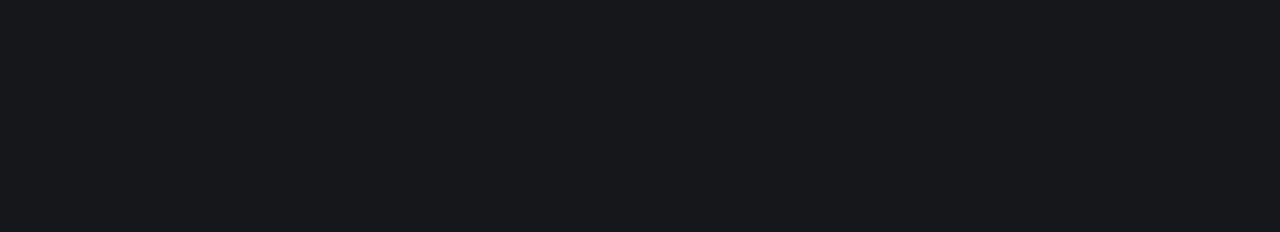
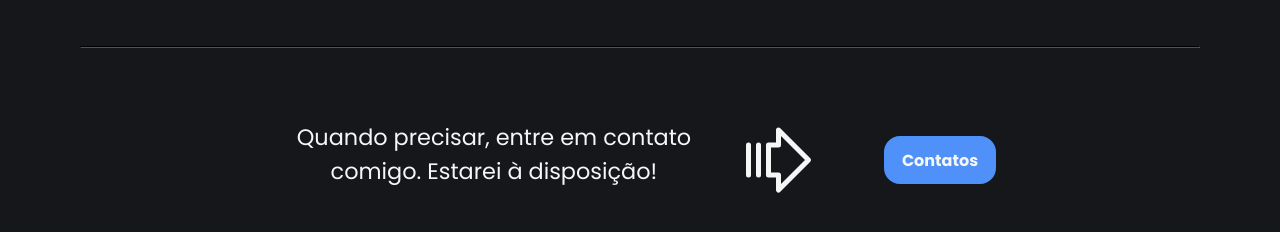
Before and after one commit to kenmarcos/portfolio-dev, a Next.js app: page / in a window 1280 px wide. Shown: the part 1524-1756 px from the top of the page. Before the commit the page ends 1562 px from the top, so only its background shows below. Built offline with nearby package versions, Linux system fonts and the light colour scheme.

Commit message:
feat: add contact section on home page

```diff
--- a/package.json
+++ b/package.json
@@ -13,6 +13,7 @@
     "@types/node": "18.11.17",
     "@types/react": "18.0.26",
     "@types/react-dom": "18.0.9",
+    "animate.css": "^4.1.1",
     "burger-menu": "^2.0.0",
     "classnames": "^2.3.2",
     "eslint": "8.30.0",
--- a/src/components/Header/header.module.scss
+++ b/src/components/Header/header.module.scss
@@ -1,7 +1,10 @@
 .container {
+  position: fixed;
+  width: 100vw;
   background-color: var(--gray-900);
   height: 5rem;
   padding: 0.8rem 1.5rem;
+  z-index: 1000;
 
   .content {
     height: 100%;
--- a/src/pages/_app.tsx
+++ b/src/pages/_app.tsx
@@ -2,6 +2,7 @@
 
 import Header from "components/Header";
 import "styles/global.scss";
+import "animate.css";
 
 export default function App({ Component, pageProps }: AppProps) {
   return (
--- a/src/pages/index.tsx
+++ b/src/pages/index.tsx
@@ -5,7 +5,7 @@
 import styles from "styles/home.module.scss";
 import classNames from "classnames";
 
-import { Download } from "phosphor-react";
+import { ArrowFatLinesRight, Download } from "phosphor-react";
 import "keen-slider/keen-slider.min.css";
 import { useKeenSlider } from "keen-slider/react";
 import { useState } from "react";
@@ -247,6 +247,24 @@
               </ul>
             </div>
           </section>
+
+          <hr className={styles.divisor} />
+
+          <section className={styles.section}>
+            <div className={styles.contact}>
+              <p>
+                Quando precisar, entre em contato comigo. Estarei à disposição!
+              </p>
+              <ArrowFatLinesRight
+                className="animate__animated animate__headShake animate__infinite animate__slower	"
+                size={80}
+              />
+            </div>
+
+            <Link href="/contatos" className={styles.contactLink}>
+              <Button>Contatos</Button>
+            </Link>
+          </section>
         </div>
       </main>
     </>
--- a/src/styles/home.module.scss
+++ b/src/styles/home.module.scss
@@ -1,5 +1,6 @@
 .container {
   padding: 1.5rem;
+  padding-top: 6rem;
   color: var(--white);
 
   h1,
@@ -110,6 +111,23 @@
   display: none;
 }
 
+.contact {
+  svg {
+    display: none;
+  }
+
+  p {
+    text-align: center;
+    font-size: 1.4rem;
+  }
+}
+
+.contactLink {
+  margin-top: 1.4rem;
+  display: flex;
+  justify-content: center;
+}
+
 @media (min-width: 576px) {
   .slider {
     display: none !important;
@@ -172,4 +190,24 @@
     left: unset;
     transform: unset;
   }
+
+  .contact {
+    max-width: 600px;
+    padding: 2rem 0;
+    display: flex;
+    gap: 2rem;
+
+    svg {
+      display: unset;
+    }
+
+    p {
+      font-size: 1.4rem;
+      max-width: 70%;
+    }
+  }
+
+  .contactLink {
+    all: unset;
+  }
 }
```
Also changed, not shown: 1 other file (tests, documents, lock files or other folders).
